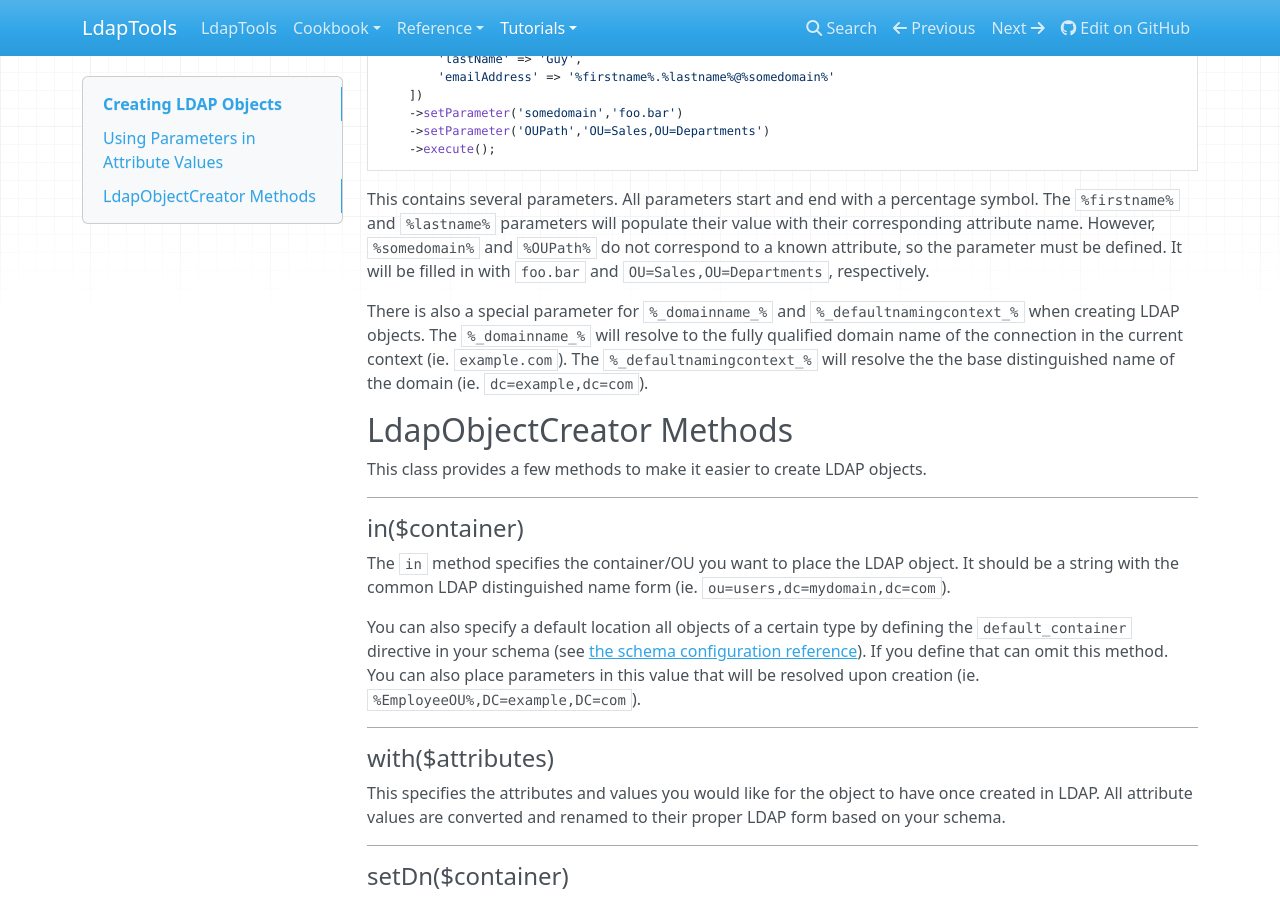
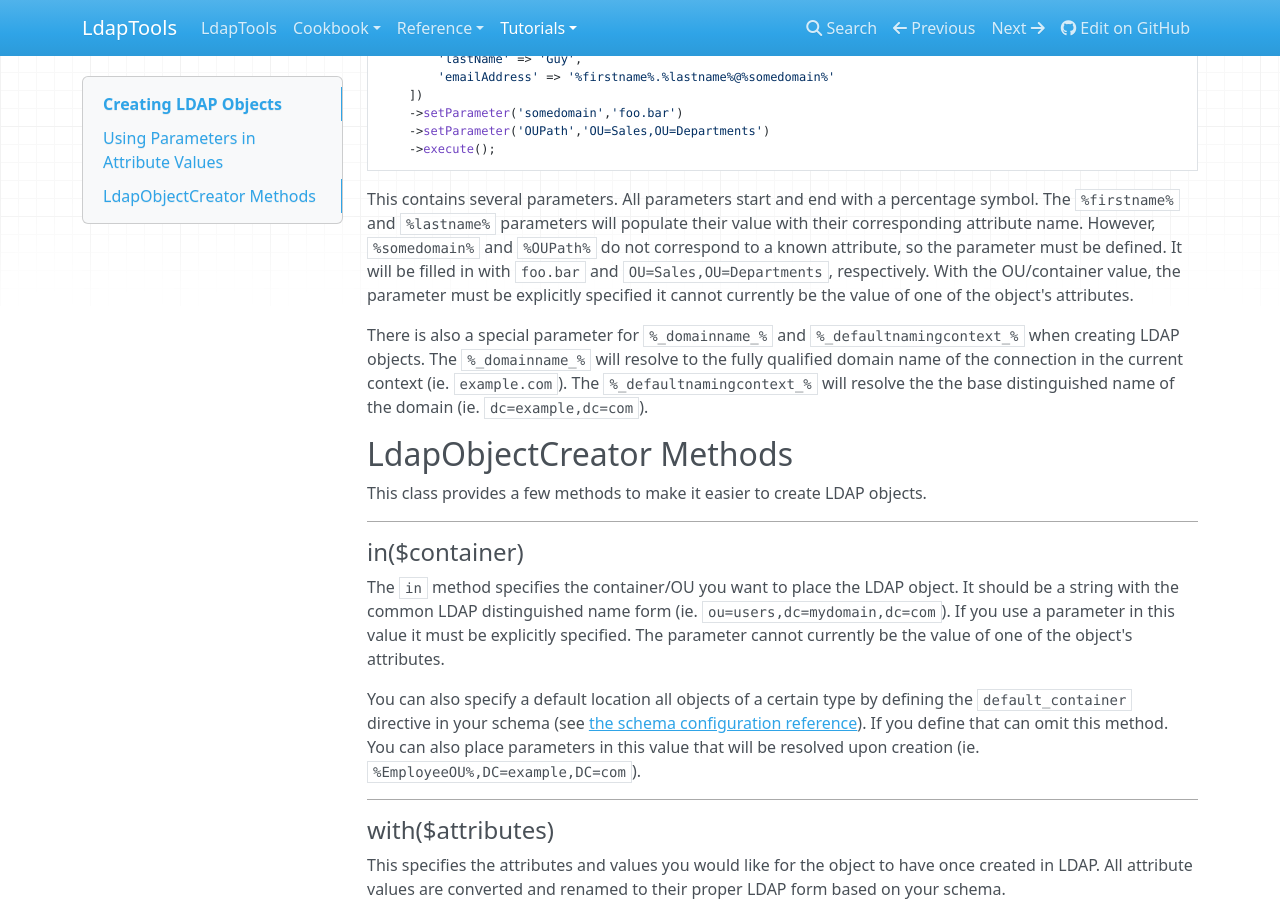
Before and after one commit to ldaptools/ldaptools, an MkDocs documentation site: the page built from docs/en/tutorials/Creating-LDAP-Objects.md, in a window 1280 px wide and 900 px high, scrolled down 1148 px. Built offline with MkDocs 1.6.1, drawn with Linux system fonts in a browser that asks for light colours; nearby versions of some CDN libraries.

Commit message:
Update the docs.

```diff
--- a/docs/en/tutorials/Creating-LDAP-Objects.md
+++ b/docs/en/tutorials/Creating-LDAP-Objects.md
@@ -66,7 +66,8 @@ $object->createContact()
 This contains several parameters. All parameters start and end with a percentage symbol. The `%firstname%` and `%lastname%`
  parameters will populate their value with their corresponding attribute name. However, `%somedomain%` and `%OUPath%` do
  not correspond to a known attribute, so the parameter must be defined. It will be filled in with `foo.bar` and
-`OU=Sales,OU=Departments`, respectively.
+`OU=Sales,OU=Departments`, respectively. With the OU/container value, the parameter must be explicitly specified it cannot
+currently be the value of one of the object's attributes.
 
 There is also a special parameter for `%_domainname_%` and `%_defaultnamingcontext_%` when creating LDAP objects. The
 `%_domainname_%` will resolve to the fully qualified domain name of the connection in the current context (ie.
@@ -81,7 +82,8 @@ This class provides a few methods to make it easier to create LDAP objects.
 #### in($container)
 
 The `in` method specifies the container/OU you want to place the LDAP object. It should be a string with the common LDAP
-distinguished name form (ie. `ou=users,dc=mydomain,dc=com`).
+distinguished name form (ie. `ou=users,dc=mydomain,dc=com`). If you use a parameter in this value it must be explicitly
+specified. The parameter cannot currently be the value of one of the object's attributes.
 
 You can also specify a default location all objects of a certain type by defining the `default_container` directive in
 your schema (see [the schema configuration reference](../reference/Schema-Configuration.md)). If you define that can omit this method.
```
